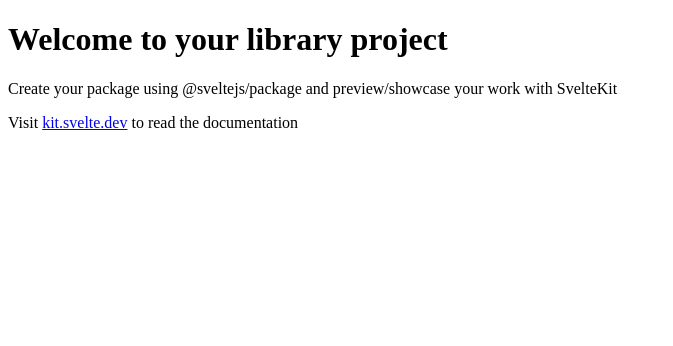
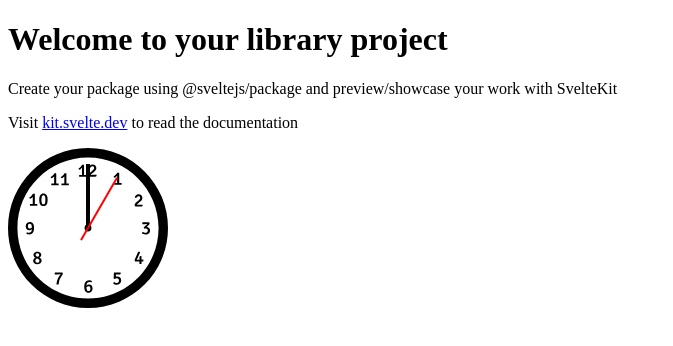
Before and after one commit to JustinLung/ilojo-bar-components, a SvelteKit app: page / in a window 1280 px wide. Shown: the top 346 px of the page, without its empty margins (0-673 px from the left). Built offline with nearby package versions, Linux system fonts and the light colour scheme.

Commit message:
:sparkles: clock with css animation

```diff
--- /dev/null
+++ b/src/lib/components/Clock.svelte
@@ -0,0 +1,76 @@
+<article class="clock">
+  <div class="hours-container">
+    <div class="hours"></div>
+  </div>
+  <div class="minutes-container">
+    <div class="minutes"></div>
+  </div>
+  <div class="seconds-container">
+    <div class="seconds"></div>
+  </div>
+</article>
+
+<style>
+    .clock {
+      background: #fff url(/clock.svg) no-repeat center;
+      height: 10em;
+      position: relative;
+      width: 10em;
+    }
+
+    .hours {
+      background: #000;
+      height: 20%;
+      left: 48.75%;
+      position: absolute;
+      top: 30%;
+      transform-origin: 50% 100%;
+      width: 2.5%;
+    }
+
+  .minutes {
+    background: #000;
+    height: 40%;
+    left: 49%;
+    position: absolute;
+    top: 10%;
+    transform-origin: 50% 100%;
+    width: 2%;
+  }
+
+  .seconds {
+    background: red;
+    height: 45%;
+    left: 49.5%;
+    position: absolute;
+    top: 14%;
+    transform-origin: 50% 80%;
+    width: 1%;
+  }
+
+  .hours-container {
+    position:absolute;
+    width:100%;
+    height:100%;
+    animation: rotate 43200s infinite steps(60);
+  }
+
+  .minutes-container {
+    position: absolute;
+    width:100%;
+    height:100%;
+    animation: rotate 3600s infinite steps(60);
+  }
+
+  .seconds-container {
+      width:100%;
+      height:100%;
+      animation: rotate 60s infinite steps(60);
+  }
+
+  @keyframes rotate {
+    100% {
+      transform: rotateZ(360deg);
+    }
+  }
+</style>
--- a/src/routes/+page.svelte
+++ b/src/routes/+page.svelte
@@ -1,3 +1,9 @@
+<script>
+    import Clock from "$lib/components/Clock.svelte";
+</script>
 <h1>Welcome to your library project</h1>
 <p>Create your package using @sveltejs/package and preview/showcase your work with SvelteKit</p>
 <p>Visit <a href="https://kit.svelte.dev">kit.svelte.dev</a> to read the documentation</p>
+<section>
+    <Clock />
+</section>
```
Also changed, not shown: static/clock.svg (added).
